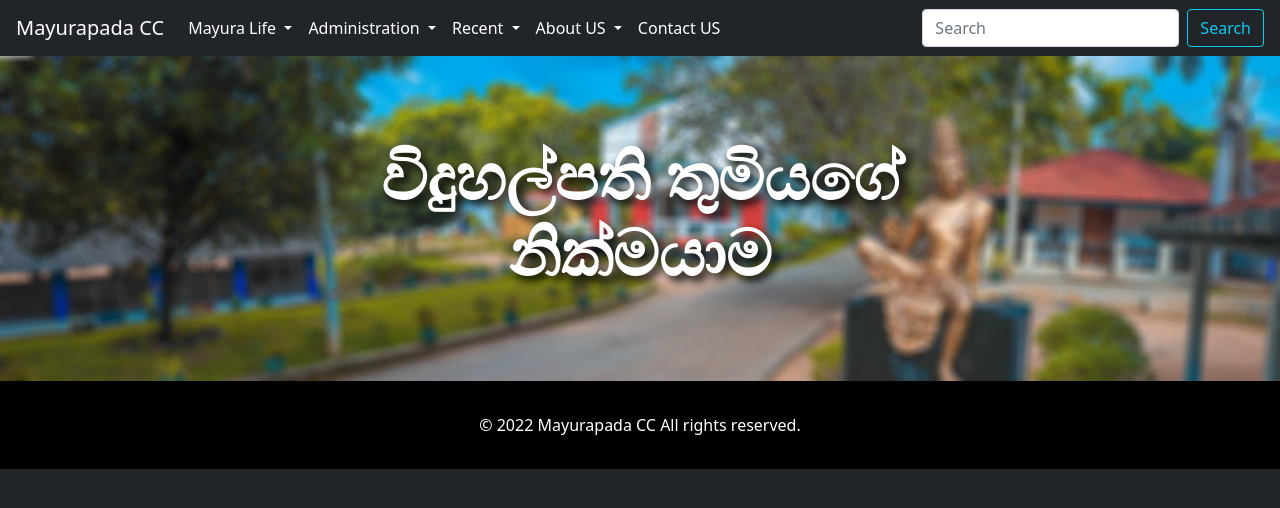
After one commit to Dinujaya-Sandaruwan/mayurapada.lk, a PHP site: page /one-news.php in a window 1280 px wide. The commit adds this page. Shown: the top 508 px of the page. Run offline with PHP 8.4, Linux system fonts and the light colour scheme.

```diff
--- /dev/null
+++ b/one-news.php
@@ -0,0 +1,129 @@
+<!doctype html>
+<html lang="en">
+  <head>
+    <!-- Required meta tags -->
+    <meta charset="utf-8">
+    <meta name="viewport" content="width=device-width, initial-scale=1, shrink-to-fit=no">
+
+    <!-- Bootstrap CSS -->
+    <link rel="stylesheet" href="https://cdn.jsdelivr.net/npm/bootstrap@4.6.1/dist/css/bootstrap.min.css" integrity="sha384-zCbKRCUGaJDkqS1kPbPd7TveP5iyJE0EjAuZQTgFLD2ylzuqKfdKlfG/eSrtxUkn" crossorigin="anonymous">
+    <link rel="stylesheet" href="styles/bootstrap.min.css">
+    <!-- My CSS -->
+    <?php include 'styles/!main.style.php'; ?>
+
+    <title>Mayurapada CC - Mayurapada Central College Official Website </title>
+  </head>
+  <body>
+
+<!-- :::::::::::::::::::::::::::::::::::::::::::::::::::::::::::::::::::::::::::::::::::::::::::::::::::::::::::::::::::::::::::
+            Nav bar
+::::::::::::::::::::::::::::::::::::::::::::::::::::::::::::::::::::::::::::::::::::::::::::::::::::::::::::::::::::::::::: -->
+
+    <nav class="my-nav navbar navbar-expand-lg navbar-dark bg-dark">
+        <a class="navbar-brand" href="#">Mayurapada CC</a>
+        <button class="navbar-toggler" type="button" data-toggle="collapse" data-target="#navbarSupportedContent" aria-controls="navbarSupportedContent" aria-expanded="false" aria-label="Toggle navigation">
+        <span class="navbar-toggler-icon"></span>
+        </button>
+
+        <div class="collapse navbar-collapse" id="navbarSupportedContent">
+        <ul class="navbar-nav mr-auto">
+            <li class="nav-item dropdown">
+              <a class="nav-link dropdown-toggle active" href="#" id="navbarDropdown" role="button" data-toggle="dropdown" aria-haspopup="true" aria-expanded="false">
+                Mayura Life
+              </a>
+              <div class="dropdown-menu" aria-labelledby="navbarDropdown">
+                  <a class="dropdown-item" href="#">Action</a>
+                  <a class="dropdown-item" href="#">Another action</a>
+                  <div class="dropdown-divider"></div>
+                  <a class="dropdown-item" href="#">Something else here</a>
+              </div>
+            </li>
+            <li class="nav-item dropdown">
+              <a class="nav-link dropdown-toggle active" href="#" id="navbarDropdown" role="button" data-toggle="dropdown" aria-haspopup="true" aria-expanded="false">
+                Administration
+              </a>
+              <div class="dropdown-menu" aria-labelledby="navbarDropdown">
+                  <a class="dropdown-item" href="#">Action</a>
+                  <a class="dropdown-item" href="#">Another action</a>
+                  <div class="dropdown-divider"></div>
+                  <a class="dropdown-item" href="#">Something else here</a>
+              </div>
+            </li>
+            <li class="nav-item dropdown">
+              <a class="nav-link dropdown-toggle active" href="#" id="navbarDropdown" role="button" data-toggle="dropdown" aria-haspopup="true" aria-expanded="false">
+                Recent
+              </a>
+              <div class="dropdown-menu" aria-labelledby="navbarDropdown">
+                  <a class="dropdown-item" href="#">Action</a>
+                  <a class="dropdown-item" href="#">Another action</a>
+                  <div class="dropdown-divider"></div>
+                  <a class="dropdown-item" href="#">Something else here</a>
+              </div>
+            </li>
+            <li class="nav-item dropdown">
+              <a class="nav-link dropdown-toggle active" href="#" id="navbarDropdown" role="button" data-toggle="dropdown" aria-haspopup="true" aria-expanded="false">
+                About US
+              </a>
+              <div class="dropdown-menu" aria-labelledby="navbarDropdown">
+                  <a class="dropdown-item" href="#">Action</a>
+                  <a class="dropdown-item" href="#">Another action</a>
+                  <div class="dropdown-divider"></div>
+                  <a class="dropdown-item" href="#">Something else here</a>
+              </div>
+            </li>
+            <li class="nav-item active">
+            <a class="nav-link" href="#">Contact US <span class="sr-only">(current)</span></a>
+            </li>
+        </ul>
+        <form class="form-inline my-2 my-lg-0">
+            <input class="form-control mr-sm-2" type="search" placeholder="Search" aria-label="Search">
+            <button class="btn btn-outline-info my-2 my-sm-0" type="submit">Search</button>
+        </form>
+        </div>
+    </nav>
+
+
+<!-- :::::::::::::::::::::::::::::::::::::::::::::::::::::::::::::::::::::::::::::::::::::::::::::::::::::::::::::::::::::::::::
+            Hero Image / Title
+::::::::::::::::::::::::::::::::::::::::::::::::::::::::::::::::::::::::::::::::::::::::::::::::::::::::::::::::::::::::::: -->
+
+
+    <div class="post-hero">
+      <img src="img/hero.jpg" class="img-fluid hero" alt="...">
+      <h1 class="post-hero-title">
+          විදුහල්පති තුමියගේ නික්මයාම
+      </h1>
+    </div>
+
+<!-- :::::::::::::::::::::::::::::::::::::::::::::::::::::::::::::::::::::::::::::::::::::::::::::::::::::::::::::::::::::::::::
+            Footer
+::::::::::::::::::::::::::::::::::::::::::::::::::::::::::::::::::::::::::::::::::::::::::::::::::::::::::::::::::::::::::: -->
+
+<!-- Footer -->
+<footer class="bg-dark">
+    <!-- Copyrights -->
+    <div class="my-footer py-4">
+      <div class="container text-center">
+        <p class=" mb-0 py-2">© 2022 Mayurapada CC All rights reserved.</p>
+      </div>
+    </div>
+  </footer>
+  <!-- End -->
+
+
+
+
+    <!-- Optional JavaScript; choose one of the two! -->
+
+    <!-- Option 1: jQuery and Bootstrap Bundle (includes Popper) -->
+    <script src="https://cdn.jsdelivr.net/npm/jquery@3.5.1/dist/jquery.slim.min.js" integrity="sha384-DfXdz2htPH0lsSSs5nCTpuj/zy4C+OGpamoFVy38MVBnE+IbbVYUew+OrCXaRkfj" crossorigin="anonymous"></script>
+    <script src="https://cdn.jsdelivr.net/npm/bootstrap@4.6.1/dist/js/bootstrap.bundle.min.js" integrity="sha384-fQybjgWLrvvRgtW6bFlB7jaZrFsaBXjsOMm/tB9LTS58ONXgqbR9W8oWht/amnpF" crossorigin="anonymous"></script>
+
+    <!-- Option 2: Separate Popper and Bootstrap JS -->
+    <!--
+    <script src="https://cdn.jsdelivr.net/npm/jquery@3.5.1/dist/jquery.slim.min.js" integrity="sha384-DfXdz2htPH0lsSSs5nCTpuj/zy4C+OGpamoFVy38MVBnE+IbbVYUew+OrCXaRkfj" crossorigin="anonymous"></script>
+    <script src="https://cdn.jsdelivr.net/npm/popper.js@1.16.1/dist/umd/popper.min.js" integrity="sha384-9/reFTGAW83EW2RDu2S0VKaIzap3H66lZH81PoYlFhbGU+6BZp6G7niu735Sk7lN" crossorigin="anonymous"></script>
+    <script src="https://cdn.jsdelivr.net/npm/bootstrap@4.6.1/dist/js/bootstrap.min.js" integrity="sha384-VHvPCCyXqtD5DqJeNxl2dtTyhF78xXNXdkwX1CZeRusQfRKp+tA7hAShOK/B/fQ2" crossorigin="anonymous"></script>
+    -->
+  </body>
+</html>
--- a/styles/!main.style.php
+++ b/styles/!main.style.php
@@ -6,6 +6,7 @@
 <link rel="stylesheet" href="styles/varibles.css">
 <link rel="stylesheet" href="styles/root.css">
 <link rel="stylesheet" href="styles/footer.css">
+<link rel="stylesheet" href="styles/post-hero.css">
 
 
 <!-- Pages CSS -->
--- /dev/null
+++ b/styles/post-hero.css
@@ -0,0 +1,84 @@
+h1.post-hero-title{
+    position: absolute;
+    top: 50%;
+    left: 50%;
+    transform: translate(-50% , -50%);
+
+    color: #fff;
+    text-shadow: 5px 5px 10px rgba(0, 0, 0, 1);
+    font-family: var(--main-font);
+    font-weight: 700;
+    font-size: 6rem;
+    text-align: center;
+
+    /* outline: 2px solid red; */
+
+    animation: fadeInAnimation ease 2s;
+    animation-iteration-count: 1;
+    animation-fill-mode: forwards;
+}
+
+@keyframes fadeInAnimation {
+    0% {
+        opacity: 0;
+        top: 55%;
+
+    }
+    100% {
+        opacity: 1;
+        top: 50%;
+     }
+}
+
+div.post-hero{
+    position: relative;
+
+}
+
+@media screen and (max-width: 1565px){
+    h1.post-hero-title{
+        font-size: 4rem;
+    }
+}
+
+@media screen and (max-width: 1172px){
+    h1.post-hero-title{
+        font-size: 3rem;
+    }
+}
+
+@media screen and (max-width: 976px){
+    h1.post-hero-title{
+        font-size: 2rem;
+    }
+}
+
+@media screen and (max-width: 783px){
+    h1.post-hero-title{
+        font-size: 1rem;
+    }
+}
+
+@media screen and (max-width: 783px){
+    h1.post-hero-title{
+        font-size: 0.5rem;
+    }
+}
+
+@media screen and (max-width: 488px){
+    h1.post-hero-title{
+        font-size: 2rem;
+    }
+}
+
+@media screen and (max-width: 392px){
+    h1.post-hero-title{
+        font-size: 1.5rem;
+    }
+}
+
+@media screen and (max-width: 299px){
+    h1.post-hero-title{
+        font-size: 1rem;
+    }
+}
```
